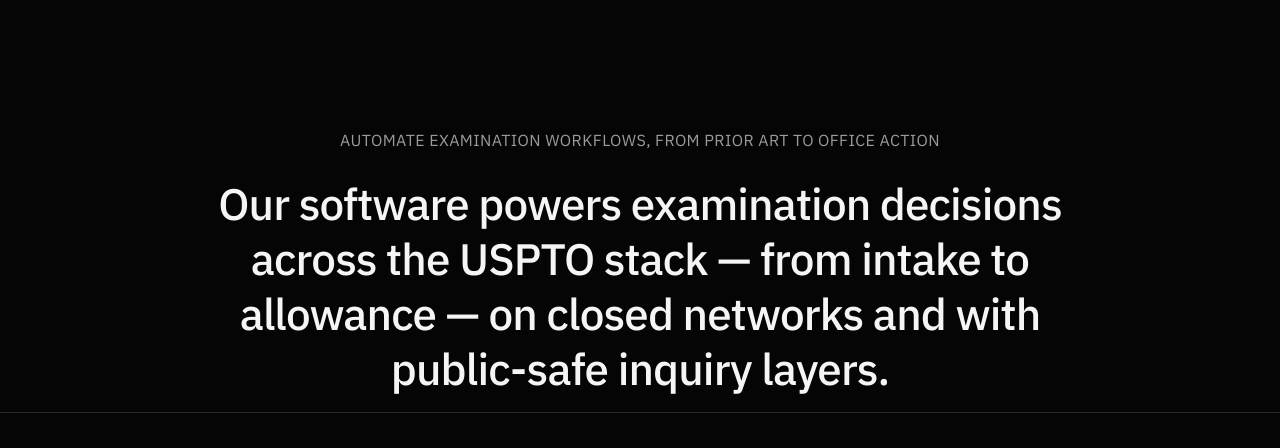
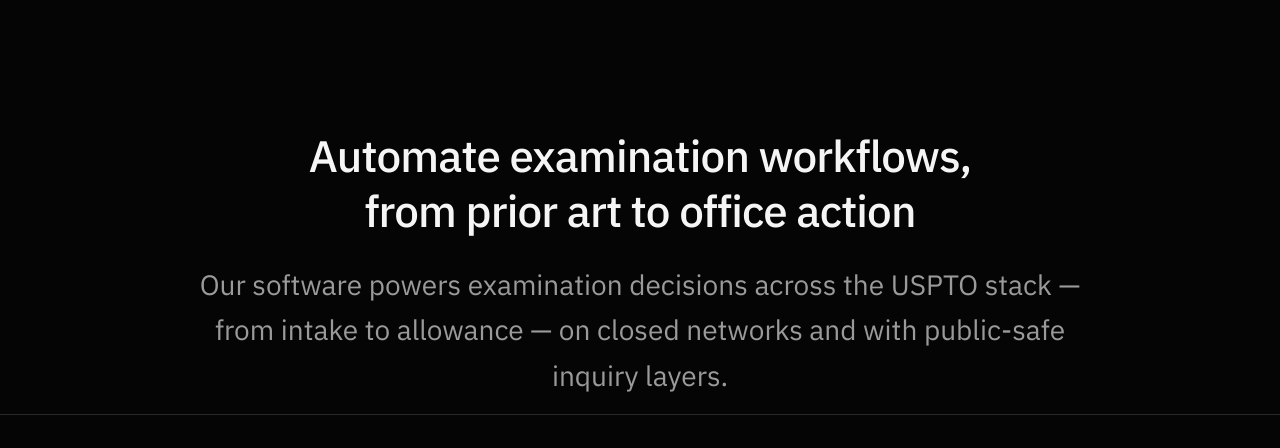
Before and after one commit to DarthJarJarBinks-Meesa/Agamemnon, a Next.js app: page / in a window 1280 px wide. Shown: the part 1360-1808 px from the top of the page. Built offline with nearby package versions, Linux system fonts and the light colour scheme.

Commit message:
Swap product intro size and color hierarchy.
Co-authored-by: Cursor <cursoragent@cursor.com>

```diff
--- a/src/components/ProductSections.tsx
+++ b/src/components/ProductSections.tsx
@@ -62,10 +62,12 @@ export function ProductSections() {
     <div>
       <section className="px-4 pt-20 pb-4 md:px-6 md:pt-28">
         <div className="mx-auto max-w-4xl text-center">
-          <p className="text-sm tracking-wide text-fg-muted uppercase md:text-base">
-            Automate examination workflows, from prior art to office action
+          <p className="text-[clamp(1.7rem,3.5vw,2.75rem)] font-medium leading-tight tracking-[-0.02em] text-fg">
+            Automate examination workflows,
+            <br />
+            from prior art to office action
           </p>
-          <h2 className="mt-6 text-[clamp(1.7rem,3.5vw,2.75rem)] font-medium leading-tight tracking-[-0.02em]">
+          <h2 className="mt-6 text-2xl font-normal leading-relaxed text-fg-muted md:text-[1.75rem]">
             Our software powers examination decisions across the USPTO stack — from intake to
             allowance — on closed networks and with public-safe inquiry layers.
           </h2>
```
